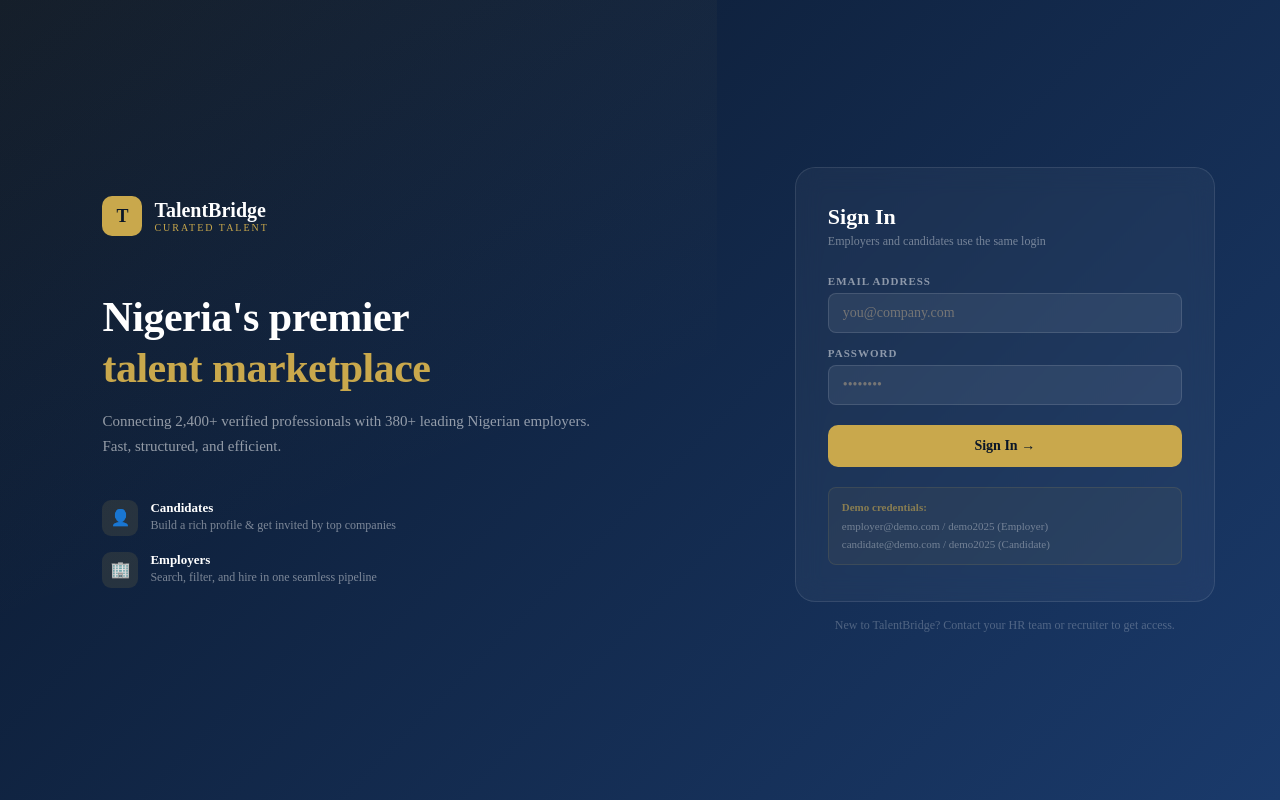
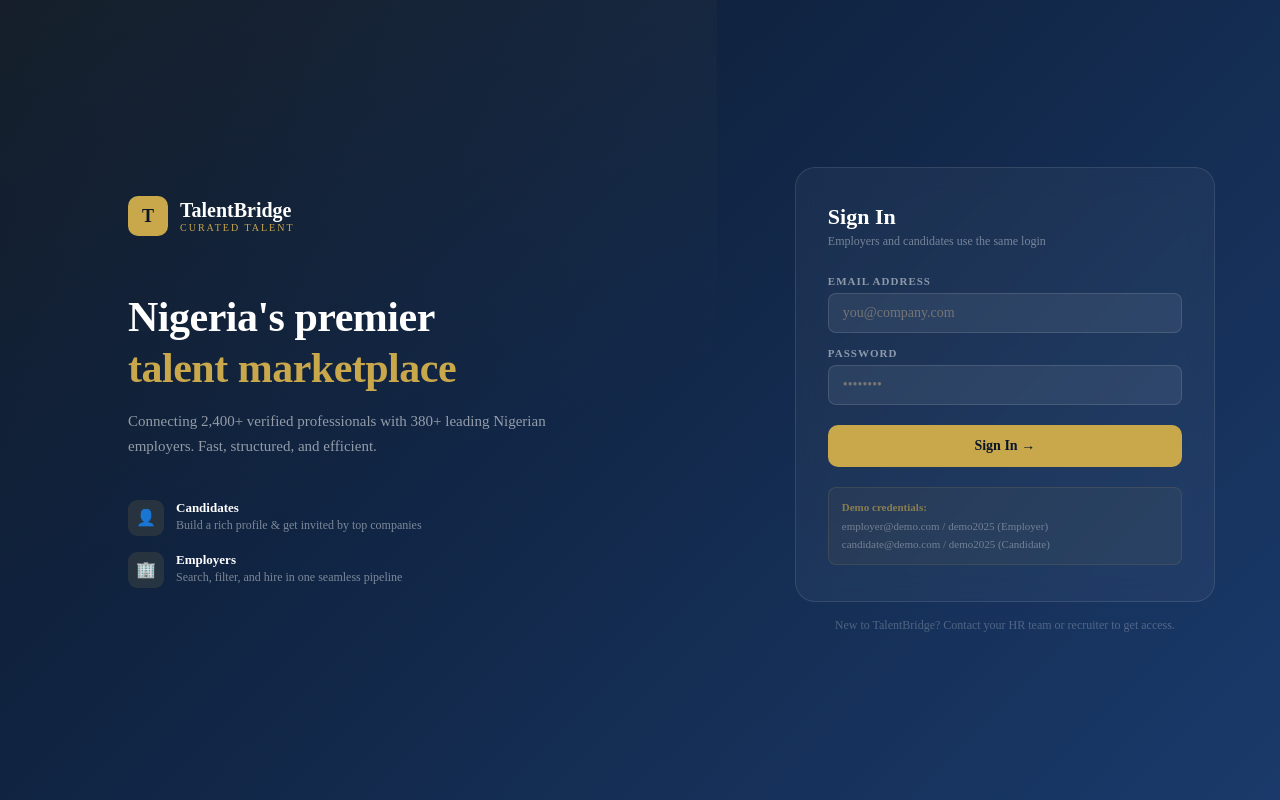
Before and after one commit to toludedapo/talentbridge-marketplace, a React (Vite) app: page /portal in a window 1280 px wide. Built offline with nearby package versions, Linux system fonts and the light colour scheme.

Commit message:
Polish: improve login page vertical centering and padding

```diff
--- a/src/UserPortal.jsx
+++ b/src/UserPortal.jsx
@@ -312,7 +312,7 @@ function UserLoginPage({ onLogin }) {
 
       {/* Left panel — branding, grows to fill all available space */}
       <div style={{ flex:"0 0 56%", display:"flex", flexDirection:"column", justifyContent:"center",
-        padding:"60px 8vw",
+        padding:"60px 10vw",
         background:"linear-gradient(160deg, rgba(201,168,76,0.06) 0%, transparent 60%)" }}>
         <div style={{ display:"flex", alignItems:"center", gap:12, marginBottom:56 }}>
           <div style={{ width:40, height:40, background:C.gold, borderRadius:10,
```
